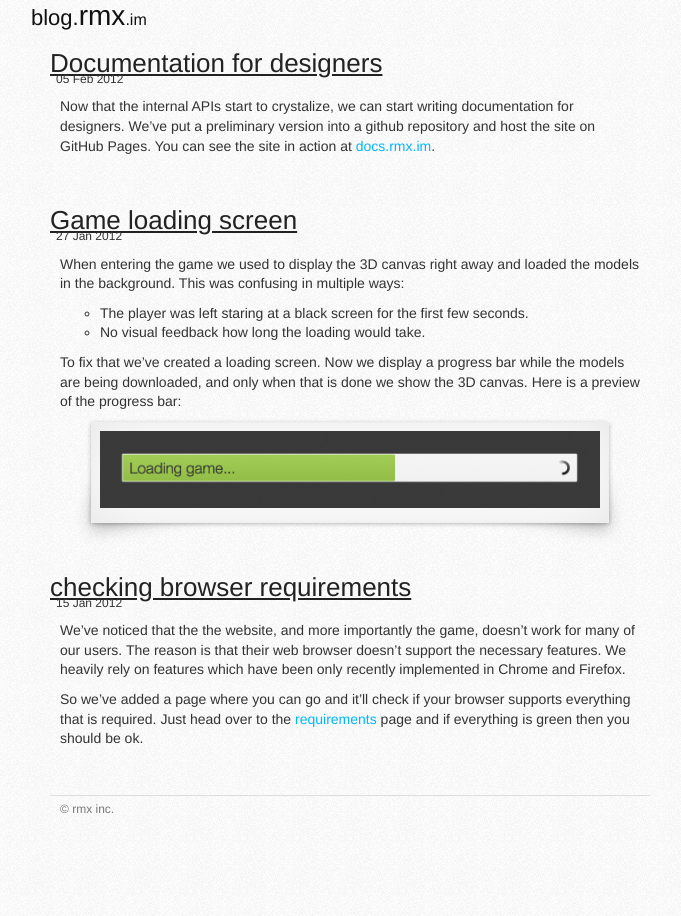
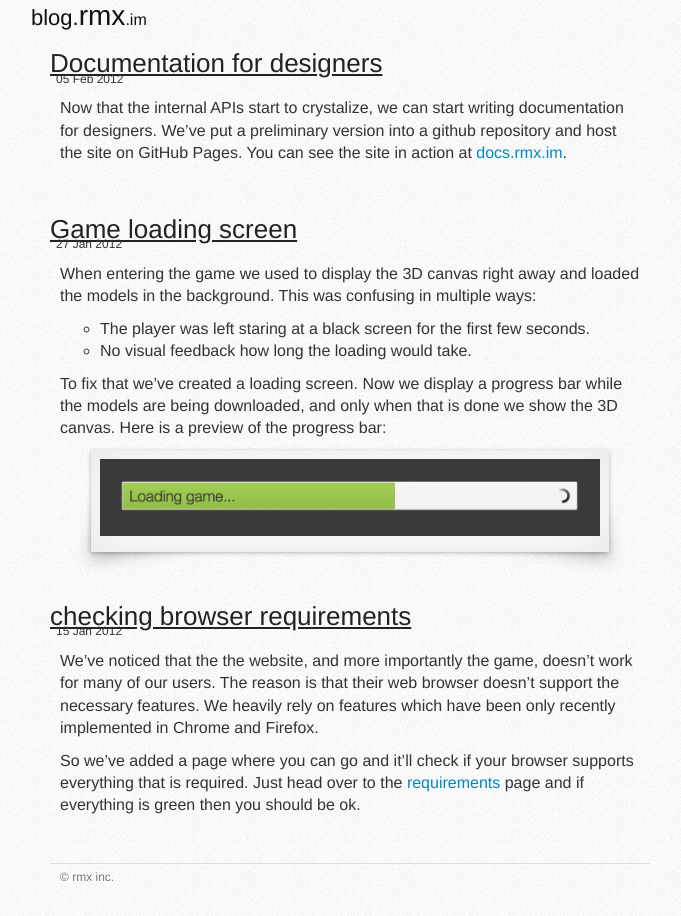
Before and after one commit to rmx/blog.rmx.im, a Jekyll site: the page built from index.html, in a window 1280 px wide. Shown: the whole page, without its empty margins (290-971 px from the left). Built offline with Jekyll 4.4.1, drawn with Linux system fonts in a browser that asks for light colours; Markdown is read by kramdown in place of the engine named in the settings; comment, search, counter and statistics services are not loaded.

Commit message:
Sync style with rmx CI

```diff
--- a/assets/screen.css
+++ b/assets/screen.css
@@ -4,7 +4,8 @@
 }
 body {
   background: url("texture.png");
-  font: 14px/1.4 "myriad-pro", "Helvetica Neue", Helvetica, Arial, sans-serif;
+  font: 16px/1.4 "myriad-pro", "Helvetica Neue", Helvetica, Arial, sans-serif;
+  font-weight: 300;
   color: #333;
 }
 html,
@@ -19,7 +20,7 @@ body {
   margin-top: 20px;
 }
 a {
-  color: #00b7ff;
+  color: #08C;
   text-decoration: none;
 }
 p {
```
